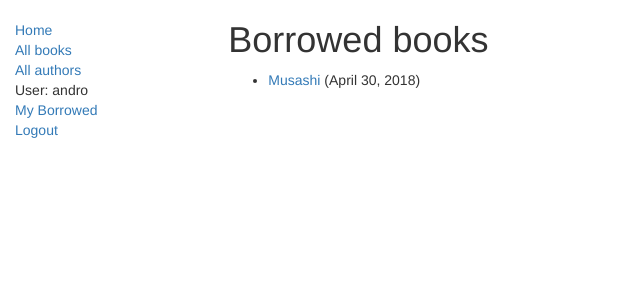
After one commit to apinpin/locallibrary, a Django app: page /catalog/mybooks/ in a window 1280 px wide. The commit adds this page. Shown: the top 300 px of the page, without its empty margins (0-640 px from the left). Run offline with Django 3.2, Linux system fonts and the light colour scheme; a user stored in the database is signed in; data comes from the database, SQL or seed files in the repository; both versions use the stored data as it was after the commit; some libraries are stand-ins or nearby versions.

Commit message:
Changes made to allow permissons and what not

```diff
--- a/locallibrary/catalog/admin.py
+++ b/locallibrary/catalog/admin.py
@@ -31,7 +31,7 @@ class BookAdmin(admin.ModelAdmin):
 
 @admin.register(BookInstance)
 class BookInstanceAdmin(admin.ModelAdmin):
-    list_display = ('book', 'id', 'status', 'due_back')
+    list_display = ('book', 'id', 'borrower', 'status', 'due_back')
     list_filter = ('status', 'due_back')
 
     fieldsets = (
@@ -39,6 +39,6 @@ class BookInstanceAdmin(admin.ModelAdmin):
             'fields': ('book', 'imprint', 'id')
         }),
         ('Availability', {
-            'fields': ('status', 'due_back')
+            'fields': ('status', 'due_back', 'borrower')
         })
     )
--- a/locallibrary/catalog/models.py
+++ b/locallibrary/catalog/models.py
@@ -1,6 +1,8 @@
 from django.db import models
 from django.urls import reverse # Used to generate URLs by reversing the URL patterns
 import uuid # Required for unique book instances
+from django.contrib.auth.models import User
+from datetime import date
 
 # Create your models here.
 
@@ -70,6 +72,7 @@ class BookInstance(models.Model):
     imprint = models.CharField(max_length=200)
     due_back = models.DateField(null=True, blank=True)
     status = models.CharField(max_length=1, choices=LOAN_STATUS, blank=True, default='m', help_text='Book availability')
+    borrower = models.ForeignKey(User, on_delete=models.SET_NULL, null=True, blank=True)
 
     class Meta:
         ordering = ["due_back"]
@@ -78,8 +81,13 @@ class BookInstance(models.Model):
         """
         String for representing the Model object
         """
+        return '{0}.{1}'.format(self.id, self.book.title)
 
-        return '{0}.{1}'.format(self.id, self.book.title)
+    @property
+    def is_overdue(self):
+        if self.due_back and date.today() > self.due_back:
+            return True
+        return False
 
 class Author(models.Model):
     """
--- a/locallibrary/catalog/templates/base_generic.html
+++ b/locallibrary/catalog/templates/base_generic.html
@@ -27,6 +27,7 @@
           <li><a href="{% url 'authors' %}">All authors</a></li>
           {% if user.is_authenticated %}
             <li>User: {{ user.get_username }}</li>
+            <li><a href="{% url 'my-borrowed' %}">My Borrowed</a></li>
             <li><a href="{% url 'logout'%}?next={{request.path}}">Logout</a></li>
           {% else %}
             <li><a href="{% url 'login'%}?next={{request.path}}">Login</a></li>
--- a/locallibrary/catalog/urls.py
+++ b/locallibrary/catalog/urls.py
@@ -7,5 +7,6 @@ urlpatterns = [
     path('books/', views.BookListView.as_view(), name='books'),
     path('book/<int:pk>', views.BookDetailView.as_view(), name='book-detail'),
     path('authors/', views.AuthorListView.as_view(), name='authors'),
-    path('author/<int:pk>', views.AuthorDetailView.as_view(), name='author-detail')
+    path('author/<int:pk>', views.AuthorDetailView.as_view(), name='author-detail'),
+    path('mybooks/', views.LoanedBooksByUserListView.as_view(), name='my-borrowed')
 ]
--- a/locallibrary/catalog/views.py
+++ b/locallibrary/catalog/views.py
@@ -1,6 +1,7 @@
 from django.shortcuts import render
 from .models import Book, Author, BookInstance, Genre
 from django.views import generic
+from django.contrib.auth.mixins import LoginRequiredMixin
 
 # Create your views here.
 
@@ -41,3 +42,14 @@ class AuthorListView(generic.ListView):
 
 class AuthorDetailView(generic.DetailView):
     model = Author
+
+class LoanedBooksByUserListView(LoginRequiredMixin, generic.ListView):
+    """
+    Generic class-based view listing books on loan to current user.
+    """
+    model = BookInstance
+    template_name = 'catalog/bookinstance_list_borrowed_user.html'
+    paginate_by = 10
+
+    def get_queryset(self):
+        return BookInstance.objects.filter(borrower=self.request.user).filter(status__exact='o').order_by('due_back')
--- /dev/null
+++ b/locallibrary/templates/catalog/bookinstance_list_borrowed_user.html
@@ -0,0 +1,19 @@
+{% extends "base_generic.html" %}
+
+{% block content %}
+    <h1>Borrowed books</h1>
+
+    {% if bookinstance_list %}
+    <ul>
+
+      {% for bookinst in bookinstance_list %}
+      <li class="{% if bookinst.is_overdue %}text-danger{% endif %}">
+        <a href="{% url 'book-detail' bookinst.book.pk %}">{{bookinst.book.title}}</a> ({{ bookinst.due_back }})
+      </li>
+      {% endfor %}
+    </ul>
+
+    {% else %}
+      <p>There are no books borrowed.</p>
+    {% endif %}
+{% endblock %}
```
Also changed, not shown: locallibrary/catalog/migrations/0003_bookinstance_borrower.py (added), locallibrary/db.sqlite3.
